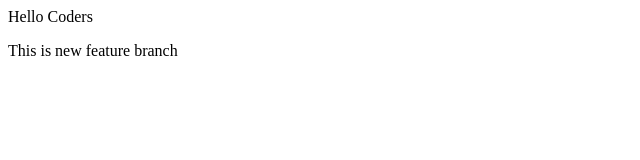
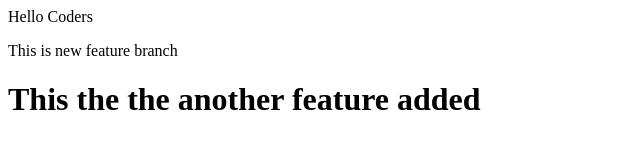
Before and after one commit to Suhail-8800/localrepo, a plain HTML site: page index.html in a window 1280 px wide. Shown: the whole page, without its empty margins (0-640 px from the left). Drawn offline with Linux system fonts and the light colour scheme.

Commit message:
One more feautre added

```diff
--- a/index.html
+++ b/index.html
@@ -1,2 +1,3 @@
 <p>Hello Coders</p>
 <p>This is new feature branch</p>
+<H1>This the the another feature added</H1>
```
